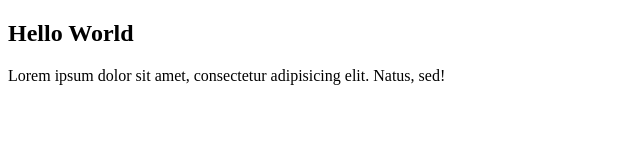
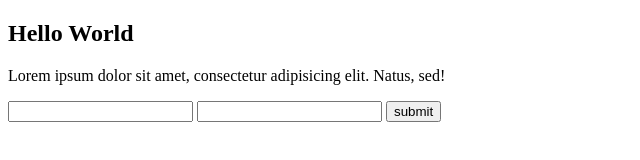
Before and after one commit to hassansabbir/gitColaborationPractice, a plain HTML site: page index.html in a window 1280 px wide. Shown: the whole page, without its empty margins (0-640 px from the left). Drawn offline with Linux system fonts and the light colour scheme.

Commit message:
hasan branch added

```diff
--- a/index.html
+++ b/index.html
@@ -8,5 +8,10 @@
 <body>
   <h2>Hello World</h2>
   <p>Lorem ipsum dolor sit amet, consectetur adipisicing elit. Natus, sed!</p>
+  <form action="">
+    <input type="text">
+    <input type="text">
+    <input type="submit" value="submit">
+  </form>
 </body>
 </html>
```
